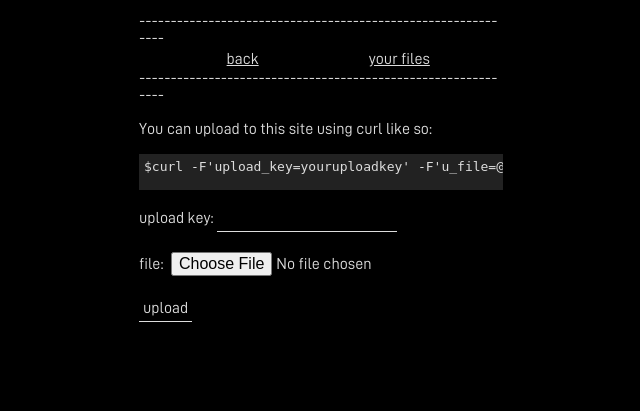
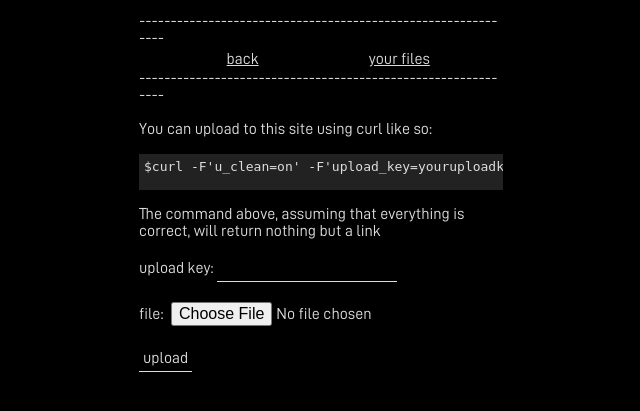
Before and after one commit to jesseerwin/kelp.ml, a Flask app: page /upload in a window 1280 px wide. Shown: the part 179-590 px from the top of the page, without its empty margins (319-959 px from the left). Run offline with Flask 2, Linux system fonts and the light colour scheme.

Commit message:
added better integration for curl

```diff
--- a/main.py
+++ b/main.py
@@ -176,7 +176,6 @@ def upload():
 		u_chk = request.form['upload_key']
 		u_file  = request.files['u_file']
 
-
 		if not is_empty(u_chk) and u_file:
 
 			#check if upload key is correct and check if correct filetype
@@ -201,7 +200,10 @@ def upload():
 					cur.execute("INSERT INTO files (fid, corr_uid, filetype, filename) VALUES(NULL, ?, ?, ?) ;", (uid, filetype, filename))
 					conn.commit()
 					link = 'http://127.0.0.1:5000/' + filename + '.' + filetype +'\n'
-					return link
+					if request.form.get('u_clean'):
+						return link
+					else:
+						return render_template('upload.html',session=session, u_key=u_chk, link=link)
 				else:
 					msg="unsupported/unallowed file type."
 					return render_template('upload.html',session=session, msg=msg)
--- a/templates/upload.html
+++ b/templates/upload.html
@@ -28,20 +28,27 @@
 			</div>
 			<p class="separator">-------------------------------------------------------------</p>
 			<p>You can upload to this site using curl like so:</p>
-		<p class="code">$curl -F'upload_key=youruploadkey' -F'u_file=@/path/to/your.file' https://kelp.ml/upload</p>
+			<p class="code">$curl -F'u_clean=on' -F'upload_key=youruploadkey' -F'u_file=@/path/to/your.file' https://kelp.ml/upload</p>
+			<p>The command above, assuming that everything is correct, will return nothing but a link</p>
 
 			{% if msg is defined %}
 			<p class="msg">{{ msg }}</p>
 			{% endif %}
+			{% if link is defined %}
+			<p class="msg"><a href={{link}}>{{link}}</a></p>
+			{% endif %}
 			<form method= post  enctype="multipart/form-data">
+
 				{% if u_key is defined %}
 				<p>upload key: <input type=text name=upload_key value={{ u_key }} required></p>
 				{% else %}
 				<p>upload key: <input type=text name=upload_key required></p>
 				{% endif %}
 				<p>file: <input type=file style="border: none;" name=u_file required></p>
-			<p><input type=submit value=upload></p>
+				<input type=checkbox name=u_clean style="display: none;">
+				<input type=submit value=upload >
 			</form>
+
 		</div>
 	</body>
 
```
Also changed, not shown: Main.db. Lines whose indentation alone changed are shown as unchanged.
